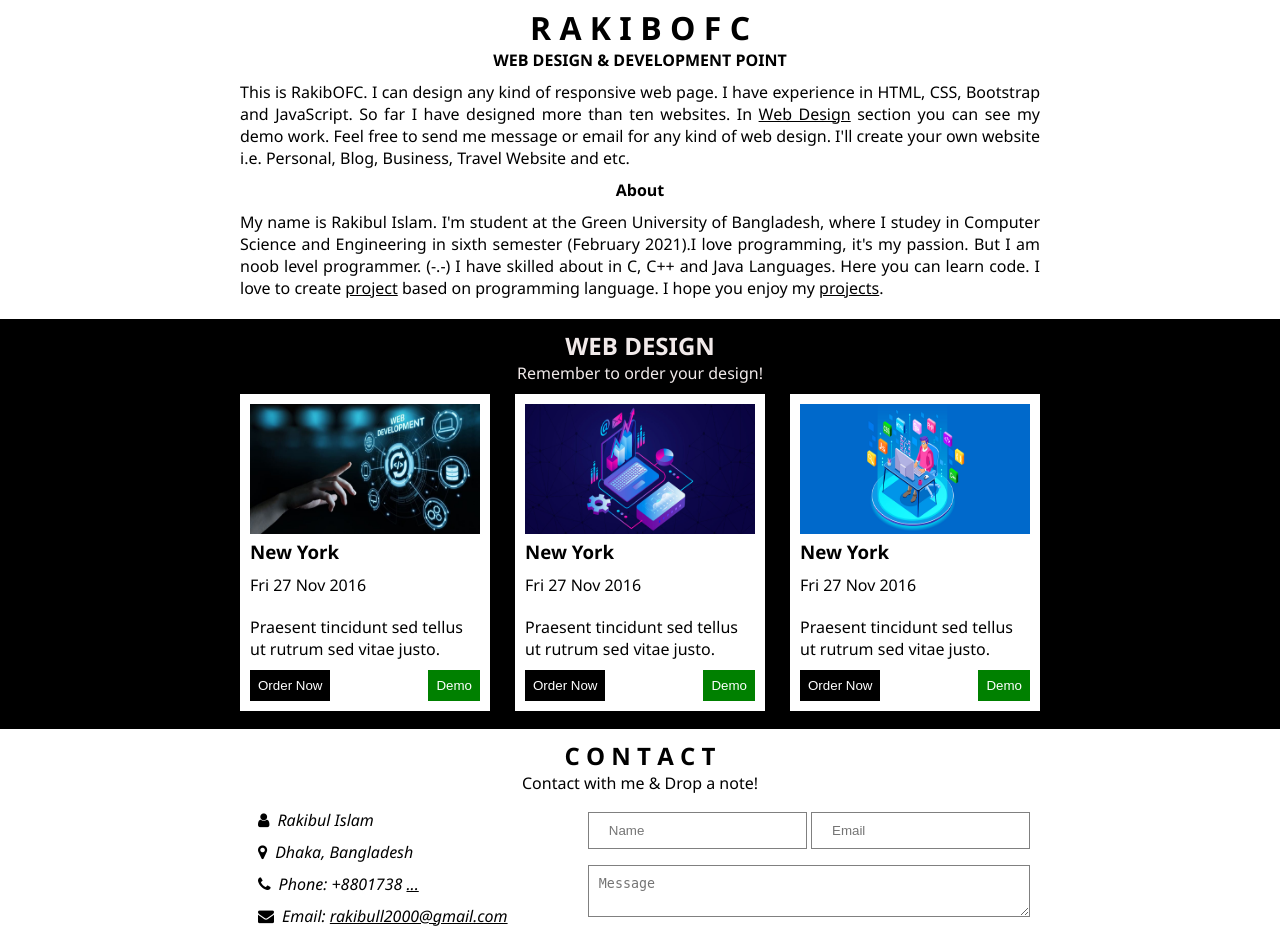
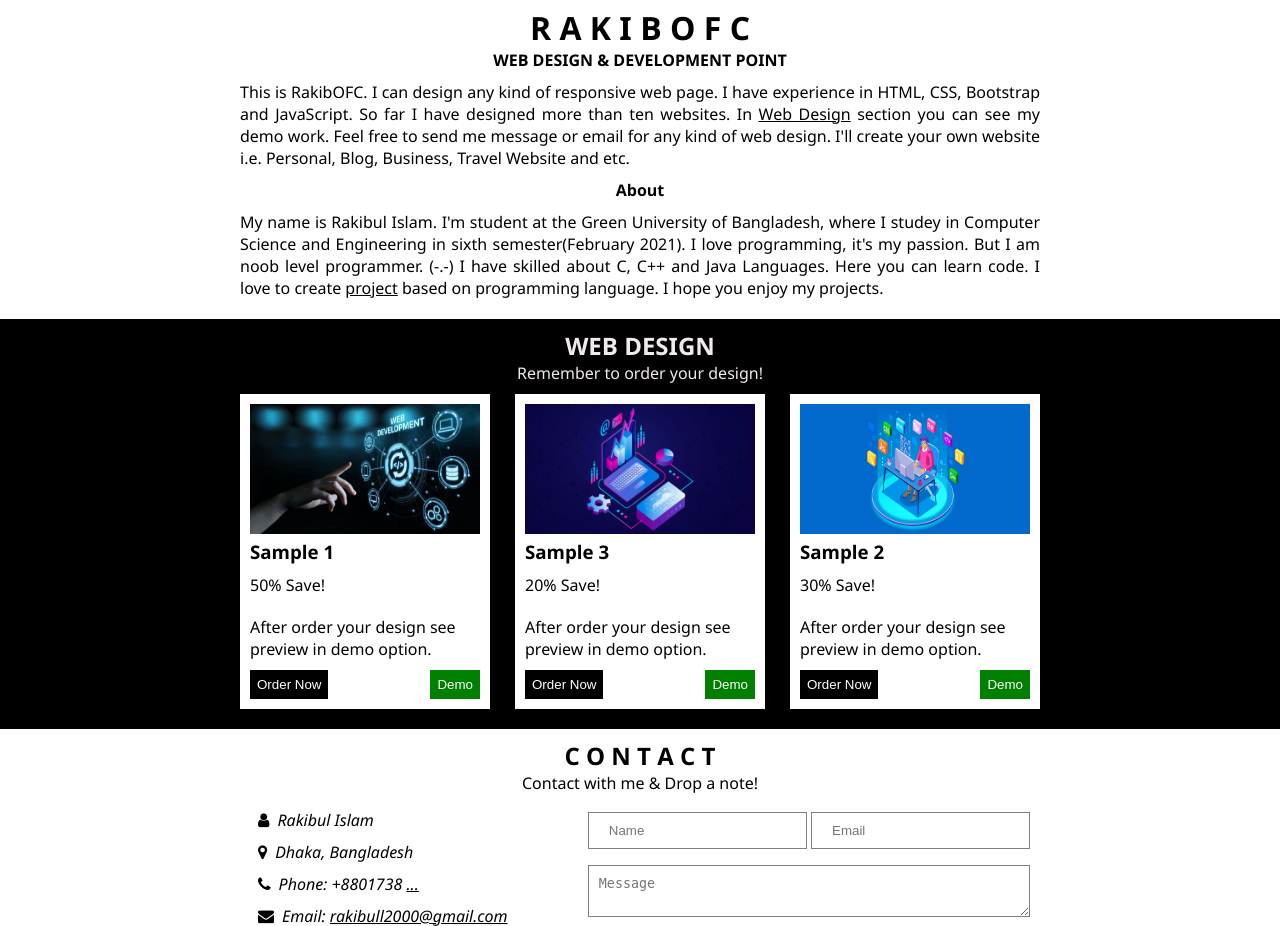
Before and after one commit to RakibOFC/rakibofc.github.io, a PHP site: page / in a window 1280 px wide. Shown: the part 593-1519 px from the top of the page. Run offline with PHP 8.4, Linux system fonts and the light colour scheme.

Commit message:
Updated_2.3

```diff
--- a/css/style.css
+++ b/css/style.css
@@ -150,7 +150,7 @@
 }
 
 #site-element button {
-    padding: 8px;
+    padding: 7px;
     background-color: #000000;
     color: #ffffff;
     cursor: pointer;
--- a/index.html
+++ b/index.html
@@ -12,6 +12,9 @@
     <link rel="stylesheet" href="css/responsiveslides.css" />
     <link rel="stylesheet" href="css/responsive.css" />
     <link rel="icon" href="images/favicon.jpg" type="image/gif" sizes="16x16" />
+
+    <script data-ad-client="ca-pub-9243572708355582" async
+        src="https://pagead2.googlesyndication.com/pagead/js/adsbygoogle.js"></script>
 
 </head>
 
@@ -124,13 +127,12 @@
                     <strong> About</strong>
                     <p>My name is Rakibul Islam. I'm student at the Green University of Bangladesh, where I studey in
                         Computer Science and
-                        Engineering in sixth semester (February 2021).I love programming, it's my passion. But I am noob
+                        Engineering in sixth semester(February 2021). I love programming, it's my passion. But I am noob
                         level programmer. (-.-)
-                        I have skilled about in C, C++ and Java Languages. Here you can learn code. I love to create <a
+                        I have skilled about C, C++ and Java Languages. Here you can learn code. I love to create <a
                             href="https://rakibofc.blogspot.com/2020/12/c-programming-projects.html">project</a> based
                         on
-                        programming language. I hope you enjoy my <a
-                            href="https://rakibofc.blogspot.com/2020/12/c-programming-projects.html">projects</a>.</p>
+                        programming language. I hope you enjoy my projects.</p>
                     </article>
                 </div>
             </content>
@@ -144,27 +146,26 @@
                 <div id="site-element">
                     <div id="left">
                         <img src="images/web-dev.jpg" alt="">
-                        <h3>New York</h3>
-                        <p>Fri 27 Nov 2016</p>
-                        <p>Praesent tincidunt sed tellus ut rutrum sed vitae justo.</p>
-                        <a href="mailto: rakibull2000@gmail.com"><button>Order Now</button></a><button
-                            id="demo-btn">Demo</button>
+                        <h3>Sample 1</h3>
+                        <p>50% Save!</p>
+                        <p>After order your design see preview in demo option.</p>
+                        <a href="mailto: rakibull2000@gmail.com"><button>Order Now</button></a><button id="demo-btn">Demo</button>
                     </div>
 
                     <div id="right">
                         <img src="images/web-dev-2.png" alt="">
-                        <h3>New York</h3>
-                        <p>Fri 27 Nov 2016</p>
-                        <p>Praesent tincidunt sed tellus ut rutrum sed vitae justo.</p>
+                        <h3>Sample 2</h3>
+                        <p>30% Save!</p>
+                        <p>After order your design see preview in demo option.</p>
                         <a href="mailto: rakibull2000@gmail.com"><button>Order Now</button></a><button
                             id="demo-btn">Demo</button>
                     </div>
 
                     <div id="middle">
                         <img src="images/web-dev-3.png" alt="">
-                        <h3>New York</h3>
-                        <p>Fri 27 Nov 2016</p>
-                        <p>Praesent tincidunt sed tellus ut rutrum sed vitae justo.</p>
+                        <h3>Sample 3</h3>
+                        <p>20% Save!</p>
+                        <p>After order your design see preview in demo option.</p>
                         <a href="mailto: rakibull2000@gmail.com"><button>Order Now</button></a><button
                             id="demo-btn">Demo</button>
                     </div>
```
